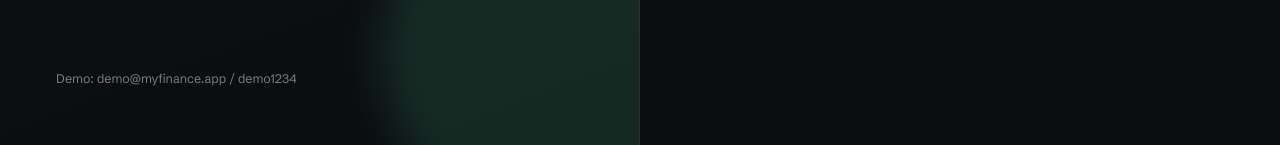
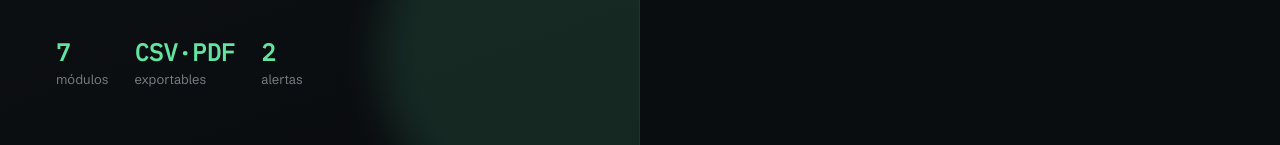
Before and after one commit to Gianluca27/my-finance, a React (Vite) app in the folder apps/web/: page /login in a window 1280 px wide. Shown: the part 655-800 px from the top of the page. Built offline with nearby package versions, Linux system fonts and the light colour scheme; no server answers; what @myfinance/shared would draw is missing.

Commit message:
demo info deleted from login page

```diff
--- a/apps/web/src/pages/AuthPage.tsx
+++ b/apps/web/src/pages/AuthPage.tsx
@@ -63,7 +63,6 @@ export function AuthPage({ mode }: { mode: 'login' | 'register' }) {
             </div>
           </div>
         </div>
-        <div className="mf-authhero-demo">Demo: demo@myfinance.app / demo1234</div>
       </div>
 
       <div className="mf-authform-wrap">
--- a/apps/web/src/styles.css
+++ b/apps/web/src/styles.css
@@ -1551,12 +1551,6 @@ td.num {
   color: var(--text-3);
 }
 
-.mf-authhero-demo {
-  font-size: 12.5px;
-  color: var(--text-3);
-  position: relative;
-}
-
 .mf-authform-wrap {
   min-height: 100vh;
   display: flex;
```
